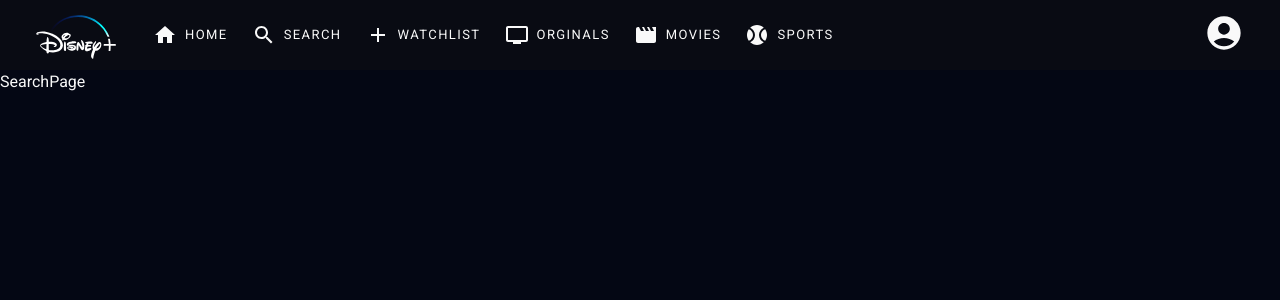
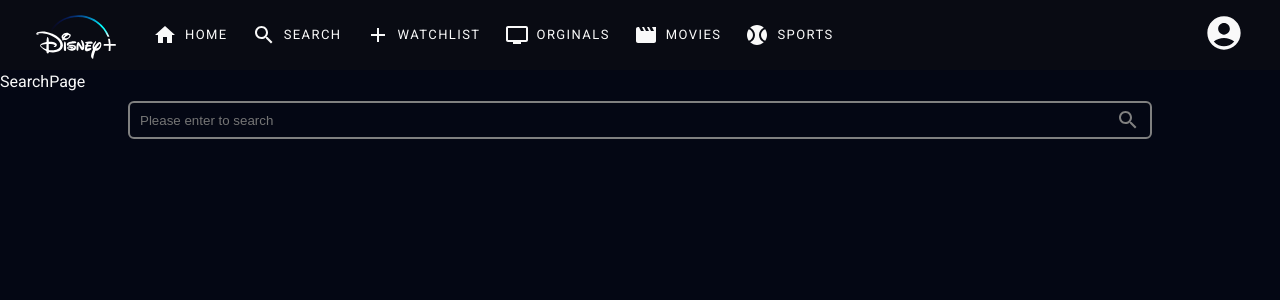
Before and after one commit to SAIKUMAR124/react_hotstar_clone, a React (Create React App) app: page /search in a window 1280 px wide. Shown: the top 300 px of the page. Built offline with nearby package versions, Linux system fonts and the light colour scheme.

Commit message:
Search btn & api call setup

```diff
--- a/src/Pages/SearchPage/index.js
+++ b/src/Pages/SearchPage/index.js
@@ -1,8 +1,41 @@
-import React from 'react';
+import React, { useEffect, useState } from 'react';
 import './index.scss';
+import SearchOutlinedIcon from '@mui/icons-material/SearchOutlined';
+import axios from 'axios';
 
 const SearchPage = () => {
-	return <div className="search-page">SearchPage</div>;
+	const [searchText, setSearchText] = useState('');
+	const [searchList, setSearchList] = useState([]);
+
+	useEffect(() => {
+		console.log(searchList);
+	}, [searchList]);
+
+	useEffect(() => {
+		searchText && axios
+			.get(
+				`https://api.themoviedb.org/3/search/movie?api_key=e294e45611e50168b9c8f72fbc46598b&language=en-US&page=1&include_adult=false&query=${searchText}`
+			)
+			.then((res) => setSearchList(res.data));
+	}, [searchText]);
+
+	// https://api.themoviedb.org/3/search/movie?api_key=e294e45611e50168b9c8f72fbc46598b&language=en-US&page=1&include_adult=false&query=thor
+
+	return (
+		<div className='search-page'>
+			SearchPage
+			<div className='search-container'>
+				<div className='search'>
+					<input
+						placeholder='Please enter to search'
+						value={searchText}
+						onChange={(e) => setSearchText(e.target.value)}
+					/>
+					<SearchOutlinedIcon className='icon' />
+				</div>
+			</div>
+		</div>
+	);
 };
 
 export default SearchPage;
--- a/src/Pages/SearchPage/index.scss
+++ b/src/Pages/SearchPage/index.scss
@@ -1,3 +1,26 @@
 .search-page {
 	margin-top: 72px;
+
+	.search-container {
+		width: 80%;
+		margin: 10px auto;
+
+		.search {
+			display: flex;
+			justify-content: space-between;
+			align-items: center;
+			border: 2px solid grey;
+			border-radius: 6px;
+			padding: 5px 10px;
+			input {
+				background-color: inherit;
+				color: white;
+				outline: none;
+				border: none;
+			}
+			.icon {
+				color: grey;
+			}
+		}
+	}
 }
```
